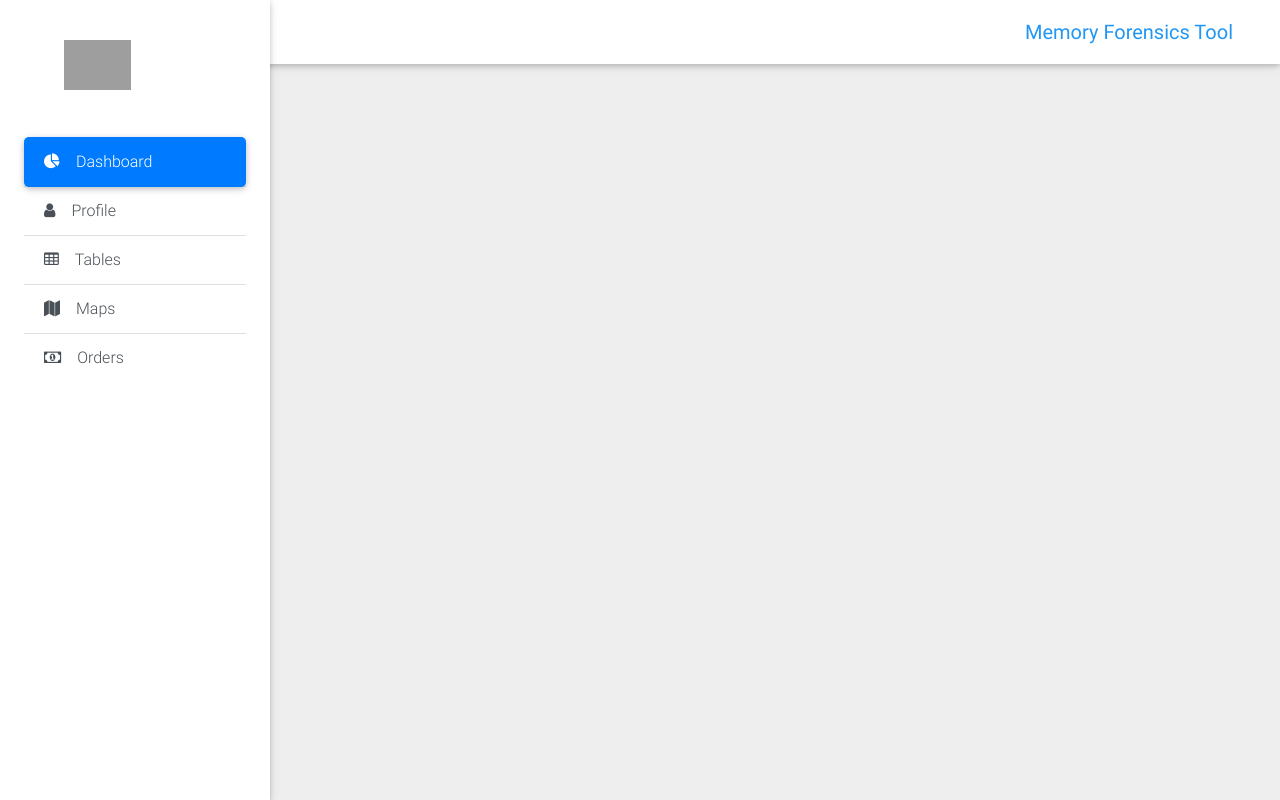
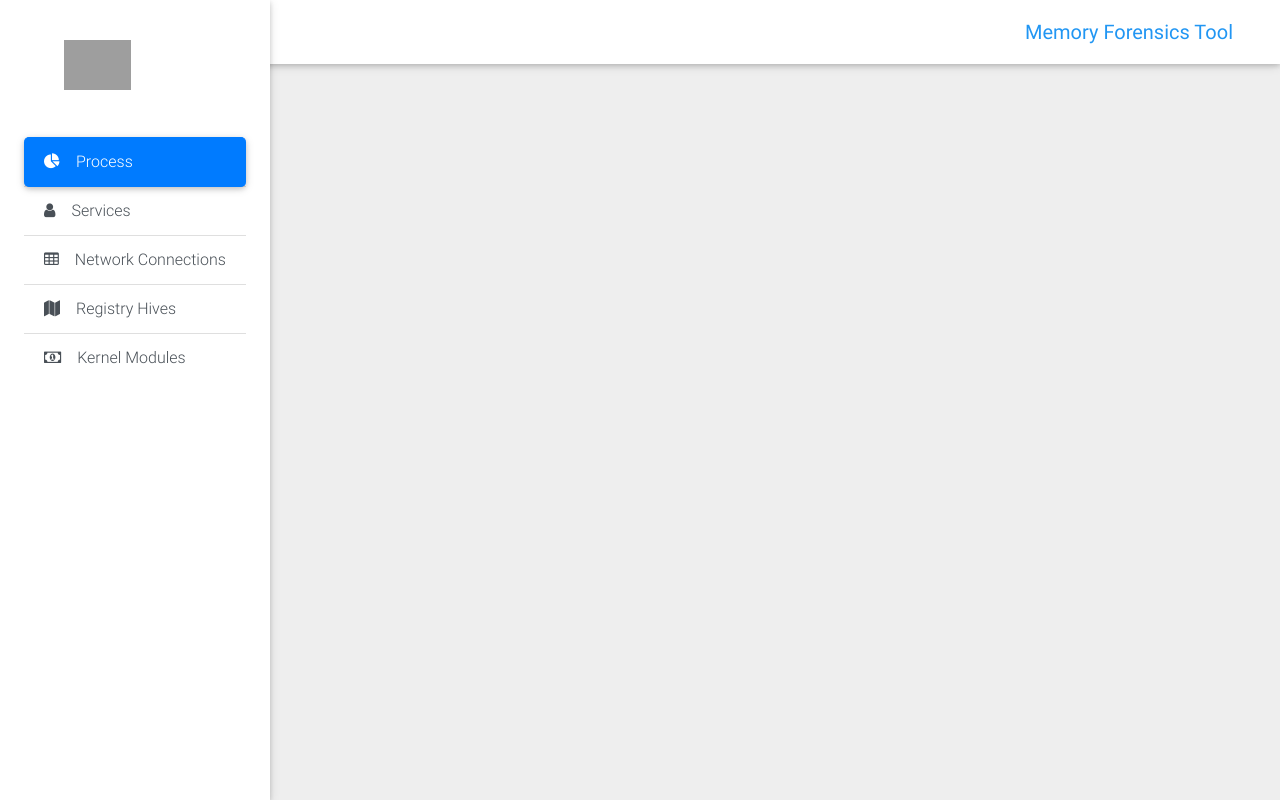
Before and after one commit to himanshuMaheshwari2311/Memory-Forensics-Tool, a Python web app: template server/project/templates/printer/index.html in a window 1280 px wide. Run offline with Jinja, Linux system fonts and the light colour scheme; the template is opened without the code that fills it, so the values that code supplies are empty; grey boxes are pictures that could not be loaded.

Commit message:
Minor changes

```diff
--- a/server/project/templates/case/case.html
+++ b/server/project/templates/case/case.html
@@ -1,4 +1,4 @@
-{% extends "layout/layout.html" %}
+{% extends "layout/case_layout.html" %}
 {% block body %}
     <!--Main layout-->
     <main class="pt-5 mx-lg-5">
@@ -1255,4 +1255,4 @@
 
     </script>
 
-{% block body %}
+{% endblock %}
--- a/server/project/templates/layout/case_layout.html
+++ b/server/project/templates/layout/case_layout.html
@@ -11,16 +11,16 @@
 
     <div class="list-group list-group-flush">
         <a href="#" class="list-group-item active waves-effect">
-            <i class="fa fa-pie-chart mr-3"></i>Dashboard
+            <i class="fa fa-pie-chart mr-3"></i>Process
         </a>
         <a href="#" class="list-group-item list-group-item-action waves-effect">
-            <i class="fa fa-user mr-3"></i>Profile</a>
+            <i class="fa fa-user mr-3"></i>Services</a>
         <a href="#" class="list-group-item list-group-item-action waves-effect">
-            <i class="fa fa-table mr-3"></i>Tables</a>
+            <i class="fa fa-table mr-3"></i>Network Connections</a>
         <a href="#" class="list-group-item list-group-item-action waves-effect">
-            <i class="fa fa-map mr-3"></i>Maps</a>
+            <i class="fa fa-map mr-3"></i>Registry Hives</a>
         <a href="#" class="list-group-item list-group-item-action waves-effect">
-            <i class="fa fa-money mr-3"></i>Orders</a>
+            <i class="fa fa-money mr-3"></i>Kernel Modules</a>
     </div>
 
 </div>
```
